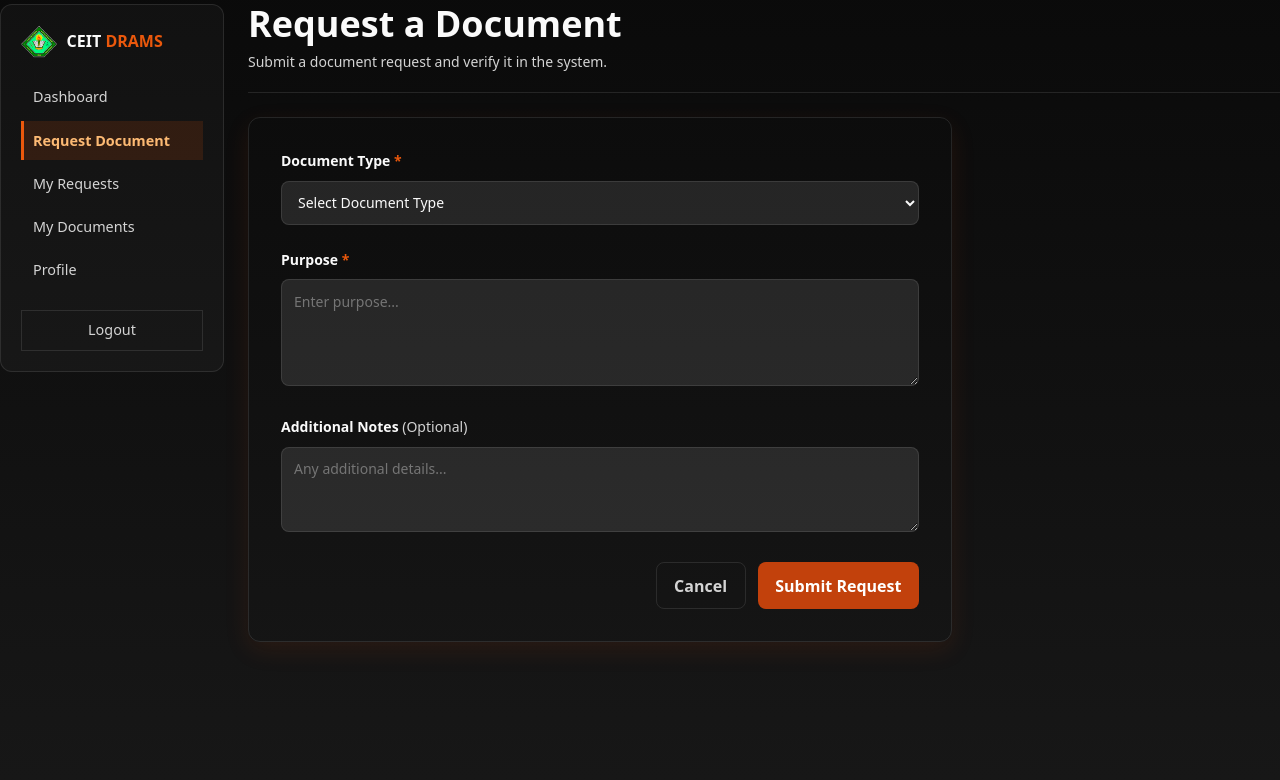
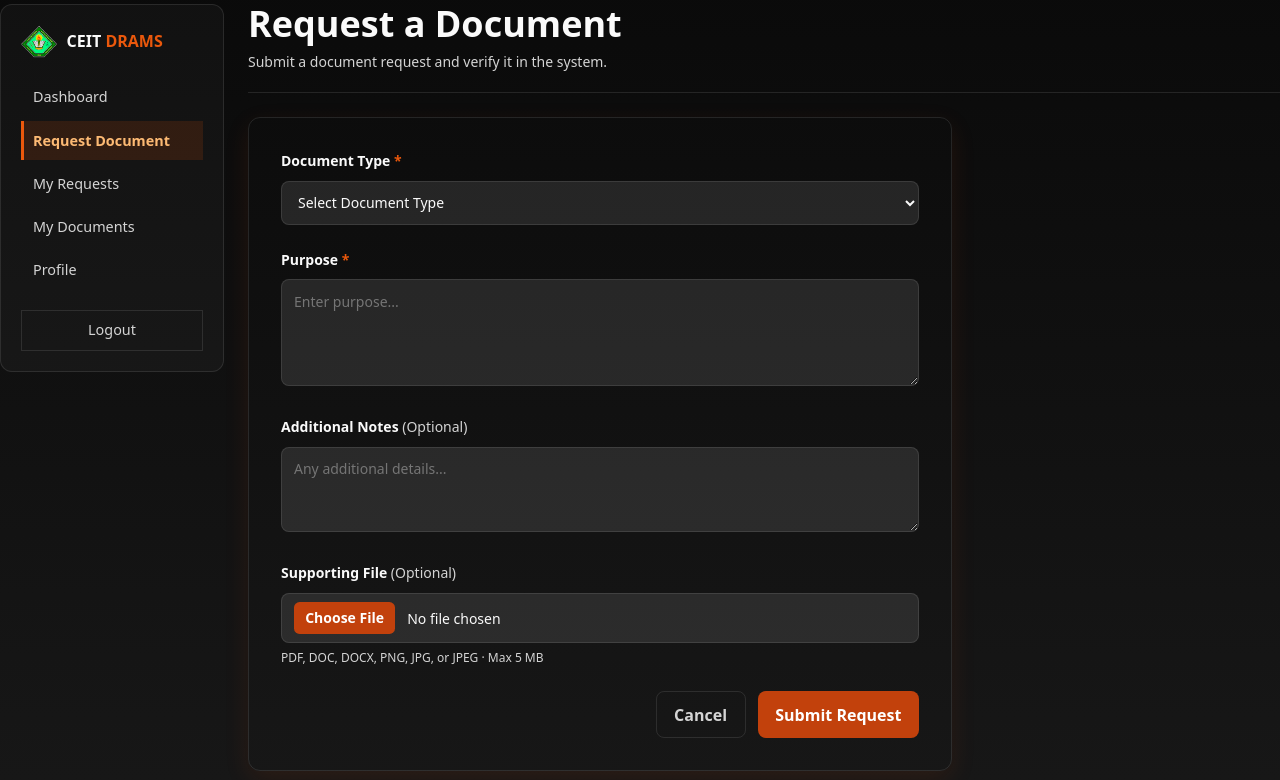
Before and after one commit to Jndv1515/CEIT-DRAMS, a PHP site: page /request in a window 1280 px wide. Shown: the part 20-800 px from the top of the page. Run offline with PHP 8.4, Linux system fonts and the light colour scheme.

Commit message:
feat(request): add optional supporting file upload

```diff
--- a/app/controllers/RequestController.php
+++ b/app/controllers/RequestController.php
@@ -7,6 +7,18 @@ use App\Core\Controller;
 
 final class RequestController extends Controller
 {
+    /** @var array<string, string> */
+    private const ALLOWED_FILES = [
+        'pdf' => 'application/pdf',
+        'doc' => 'application/msword',
+        'docx' => 'application/vnd.openxmlformats-officedocument.wordprocessingml.document',
+        'png' => 'image/png',
+        'jpg' => 'image/jpeg',
+        'jpeg' => 'image/jpeg',
+    ];
+
+    private const MAX_FILE_SIZE = 5 * 1024 * 1024;
+
     public function create(): void
     {
         $this->view('requests/create', [
@@ -33,15 +45,14 @@ final class RequestController extends Controller
         }
 
         if ($selected === null || $purpose === '') {
-            set_flash('Please choose a document and enter the purpose.');
-            $this->redirect('/request');
+            $this->fail('Please choose a document and enter the purpose.');
         }
 
         // The selected document is the source of truth for the requester type.
         $type = $selected['type'];
         $count = count(submitted_requests()) + 1;
 
-        store_request([
+        store_request(array_merge([
             'id' => 'DR-' . date('Ymd') . '-' . str_pad((string) $count, 4, '0', STR_PAD_LEFT),
             'document' => $selected['name'],
             'category' => $selected['category'],
@@ -50,7 +61,7 @@ final class RequestController extends Controller
             'status' => 'pending',
             'purpose' => $purpose,
             'notes' => $notes,
-        ]);
+        ], $this->handleAttachment()));
 
         set_flash('Request submitted. It now appears in your recent requests.');
         $this->redirect($type === 'organization'
@@ -77,4 +88,116 @@ final class RequestController extends Controller
             'documents' => require APP_PATH . '/data/documents.php',
         ], 'layouts/dashboard');
     }
+
+    /**
+     * Stream a stored attachment for a request in the current session.
+     */
+    public function attachment(): void
+    {
+        $id = (string) ($_GET['request'] ?? '');
+
+        foreach (submitted_requests() as $request) {
+            if (($request['id'] ?? '') !== $id || empty($request['attachment_path'])) {
+                continue;
+            }
+
+            $path = BASE_PATH . '/storage/uploads/' . $request['attachment_path'];
+            if (!is_file($path)) {
+                break;
+            }
+
+            $name = (string) ($request['attachment_name'] ?? 'attachment');
+            $type = (string) ($request['attachment_type'] ?? 'application/octet-stream');
+
+            header('Content-Type: ' . $type);
+            header('Content-Disposition: attachment; filename="' . addcslashes($name, "\"\\") . '"');
+            header('Content-Length: ' . (string) filesize($path));
+            header('X-Content-Type-Options: nosniff');
+            readfile($path);
+            exit;
+        }
+
+        http_response_code(404);
+        require VIEWS_PATH . '/errors/404.php';
+    }
+
+    /**
+     * Validate and move the optional upload. Returns metadata for the session.
+     *
+     * @return array<string, string|int>
+     */
+    private function handleAttachment(): array
+    {
+        if (!isset($_FILES['attachment']) || !is_array($_FILES['attachment'])) {
+            return [];
+        }
+
+        $file = $_FILES['attachment'];
+        $error = (int) ($file['error'] ?? UPLOAD_ERR_NO_FILE);
+
+        if ($error === UPLOAD_ERR_NO_FILE) {
+            return [];
+        }
+
+        if ($error !== UPLOAD_ERR_OK) {
+            $this->fail('The file could not be uploaded. Please try again.');
+        }
+
+        $size = (int) ($file['size'] ?? 0);
+        if ($size <= 0 || $size > self::MAX_FILE_SIZE) {
+            $this->fail('Please upload a file smaller than 5 MB.');
+        }
+
+        $original = basename((string) ($file['name'] ?? 'attachment'));
+        $original = preg_replace('/[^A-Za-z0-9._-]+/', '_', $original) ?: 'attachment';
+        $extension = strtolower((string) pathinfo($original, PATHINFO_EXTENSION));
+
+        if (!isset(self::ALLOWED_FILES[$extension])) {
+            $this->fail('Allowed file types: PDF, DOC, DOCX, PNG, JPG, or JPEG.');
+        }
+
+        $tmpName = (string) ($file['tmp_name'] ?? '');
+        $detected = null;
+
+        if ($tmpName !== '' && function_exists('finfo_open')) {
+            $finfo = finfo_open(FILEINFO_MIME_TYPE);
+            if ($finfo !== false) {
+                $detected = finfo_file($finfo, $tmpName);
+                finfo_close($finfo);
+            }
+        }
+
+        $allowedMimes = [self::ALLOWED_FILES[$extension], 'application/octet-stream'];
+        if ($extension === 'docx') {
+            $allowedMimes[] = 'application/zip';
+        }
+
+        if ($detected !== null && !in_array($detected, $allowedMimes, true)) {
+            $this->fail('The uploaded file does not match its extension.');
+        }
+
+        $stored = bin2hex(random_bytes(8)) . '.' . $extension;
+        $directory = BASE_PATH . '/storage/uploads';
+
+        if (!is_dir($directory)) {
+            mkdir($directory, 0755, true);
+        }
+
+        if (!move_uploaded_file($tmpName, $directory . '/' . $stored)) {
+            $this->fail('The file could not be saved. Please try again.');
+        }
+
+        return [
+            'attachment_name' => $original,
+            'attachment_path' => $stored,
+            'attachment_type' => self::ALLOWED_FILES[$extension],
+            'attachment_size' => $size,
+        ];
+    }
+
+    private function fail(string $message): void
+    {
+        set_flash($message);
+        $this->redirect('/request');
+    }
 }
--- a/app/views/requests/create.php
+++ b/app/views/requests/create.php
@@ -7,7 +7,7 @@
 </section>
 
 <section class="card request-card">
-    <form method="post" action="<?= url('/request') ?>" class="request-form">
+    <form method="post" action="<?= url('/request') ?>" enctype="multipart/form-data" class="request-form">
         <div class="field">
             <label for="document">Document Type <span class="required">*</span></label>
             <select id="document" name="document" required>
@@ -28,6 +28,13 @@
             <textarea id="notes" name="notes" rows="3" placeholder="Any additional details..."></textarea>
         </div>
 
+        <div class="field">
+            <label for="attachment">Supporting File <span class="optional">(Optional)</span></label>
+            <input type="file" id="attachment" name="attachment"
+                   accept=".pdf,.doc,.docx,.png,.jpg,.jpeg">
+            <p class="file-hint">PDF, DOC, DOCX, PNG, JPG, or JPEG &middot; Max 5 MB</p>
+        </div>
+
         <div class="form-actions">
             <a class="btn-secondary" href="<?= url('/dashboard') ?>">Cancel</a>
             <button type="submit" class="btn">Submit Request</button>
--- a/assets/css/style.css
+++ b/assets/css/style.css
@@ -870,6 +870,62 @@ main.container {
     resize: vertical;
 }
 
+.request-form input[type="file"] {
+    width: 100%;
+    padding: 0.5rem 0.75rem;
+    border: 1px solid var(--border);
+    border-radius: 0.5rem;
+    background: var(--input-surface);
+    color: var(--text);
+    color-scheme: dark;
+    font-size: 0.875rem;
+}
+
+.request-form input[type="file"]::file-selector-button {
+    margin-right: 0.75rem;
+    padding: 0.35rem 0.7rem;
+    border: 0;
+    border-radius: 0.35rem;
+    background: var(--primary);
+    color: #fff;
+    font: inherit;
+    font-weight: 600;
+    cursor: pointer;
+}
+
+.request-form input[type="file"]::file-selector-button:hover {
+    background: var(--primary-dark);
+}
+
+.file-hint {
+    margin: 0.4rem 0 0;
+    color: var(--muted);
+    font-size: 0.75rem;
+}
+
+.attachment-link {
+    display: inline-flex;
+    align-items: center;
+    gap: 0.35rem;
+    margin-top: 0.35rem;
+    color: #fdba74;
+    font-size: 0.75rem;
+    font-weight: 600;
+    text-decoration: none;
+}
+
+.attachment-link svg {
+    width: 0.9rem;
+    height: 0.9rem;
+    fill: none;
+    stroke: currentColor;
+    stroke-width: 1.8;
+}
+
+.attachment-link:hover {
+    text-decoration: underline;
+}
+
 .request-form select:focus,
 .request-form textarea:focus {
     outline: 2px solid var(--primary-light);
--- a/index.php
+++ b/index.php
@@ -28,5 +28,6 @@ $router->get('/request', [RequestController::class, 'create']);
 $router->post('/request', [RequestController::class, 'store']);
 $router->get('/requests', [RequestController::class, 'index']);
 $router->get('/documents', [RequestController::class, 'documents']);
+$router->get('/attachment', [RequestController::class, 'attachment']);
 
 $router->dispatch();
```
Also changed, not shown: app/views/home/index.php (+7 -0 lines), app/views/requests/index.php (+7 -0 lines), README.md, storage/uploads/.htaccess (added), 1 other file.
